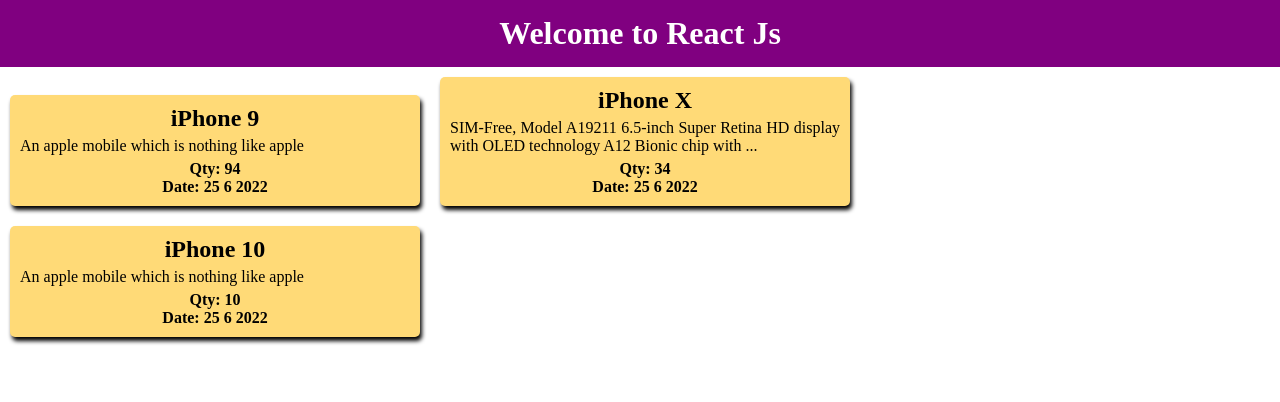
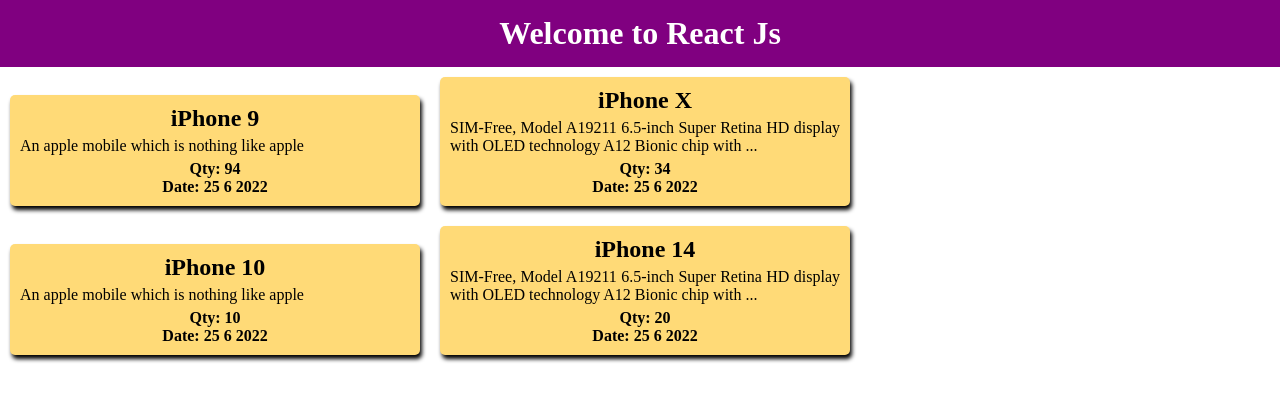
Before and after one commit to furiousnur/React-Basic, a React (Create React App) app: page / in a window 1280 px wide. Shown: the top 402 px of the page. Built offline with nearby package versions, Linux system fonts and the light colour scheme.

Commit message:
data loaded and use for loop with props

```diff
--- a/src/App.js
+++ b/src/App.js
@@ -3,12 +3,15 @@
 import Data from "./data.json"
 
 function App() {
+    let items = [];
+    for (let x = 0; x<Data.length; x++){
+        items.push(<Card title={Data[x].title} detail={Data[x].description} stock={Data[x].stock}/>)
+    }
   return (
       <div>
         <h1 className="headingStyle">Welcome to React Js</h1>
-        <Card title={Data[0].title} detail={Data[0].description} stock={Data[0].stock}/>
-        <Card title={Data[1].title} detail={Data[1].description} stock={Data[1].stock}/>
-        <Card title={Data[2].title} detail={Data[2].description} stock={Data[2].stock}/>
+        {/*<Card title={Data[0].title} detail={Data[0].description} stock={Data[0].stock}/> */}
+          {items}
       </div>
   );
 }
```
Also changed, not shown: src/components/Card.js (+0 -12 lines).
